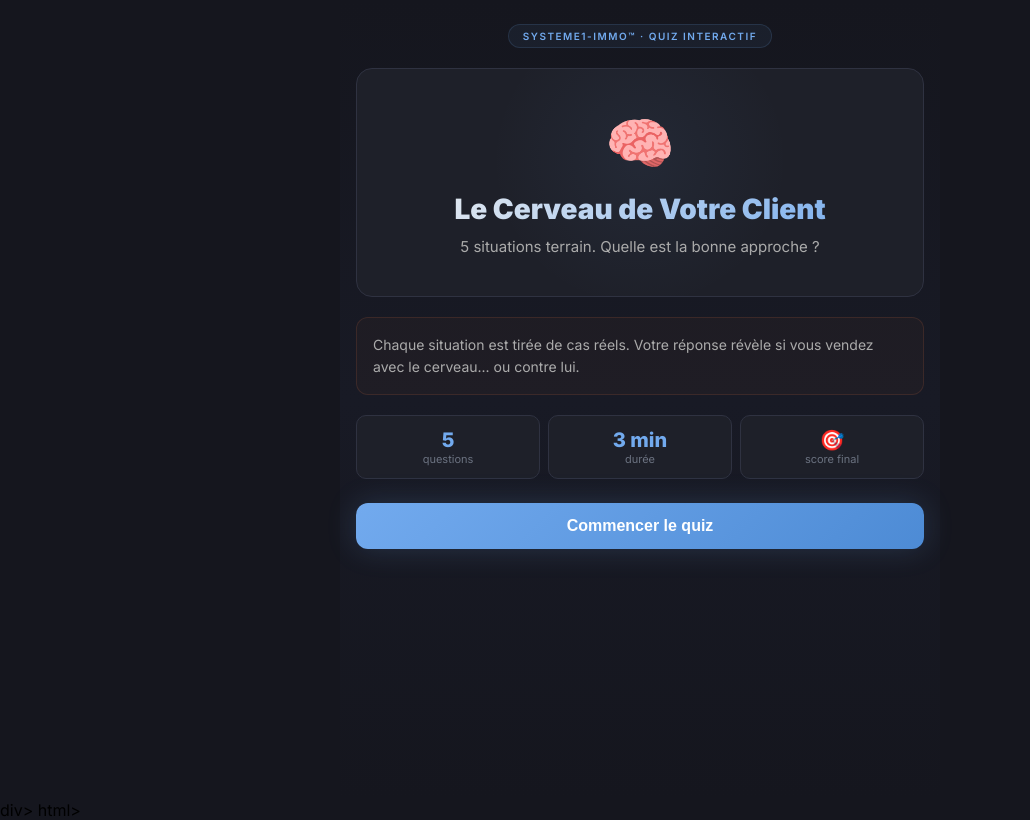
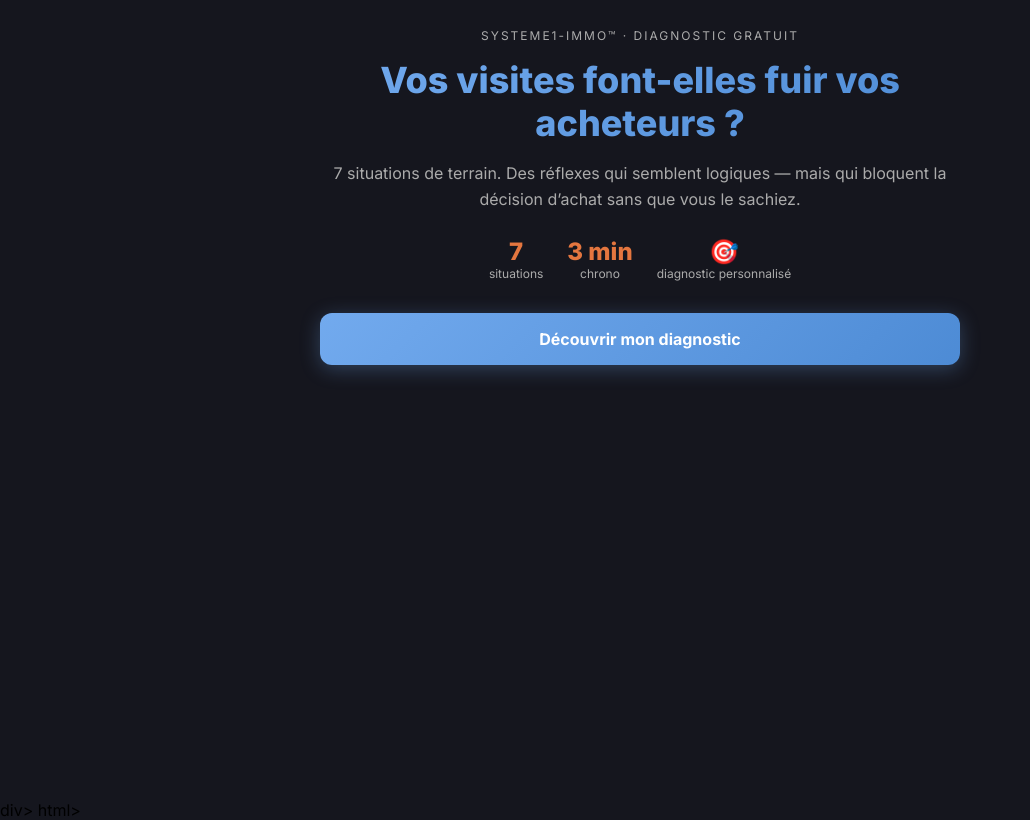
Before and after one commit to ghbrainfr-creator/quiz-cerveau-client, a React (Vite) app: page / in a window 1280 px wide. Shown: the whole page, without its empty margins (0-1030 px from the left). Built offline with nearby package versions, Linux system fonts and the light colour scheme.

Commit message:
Update main.jsx

```diff
--- a/src/main.jsx
+++ b/src/main.jsx
@@ -1,9 +1,9 @@
 import React from 'react'
 import ReactDOM from 'react-dom/client'
-import QuizCerveauClient from './QuizCerveauClient.jsx'
+import DiagnosticFriction from './DiagnosticFriction.jsx'
 
 ReactDOM.createRoot(document.getElementById('root')).render(
   <React.StrictMode>
-    <QuizCerveauClient />
+    <DiagnosticFriction />
   </React.StrictMode>
 )
```
